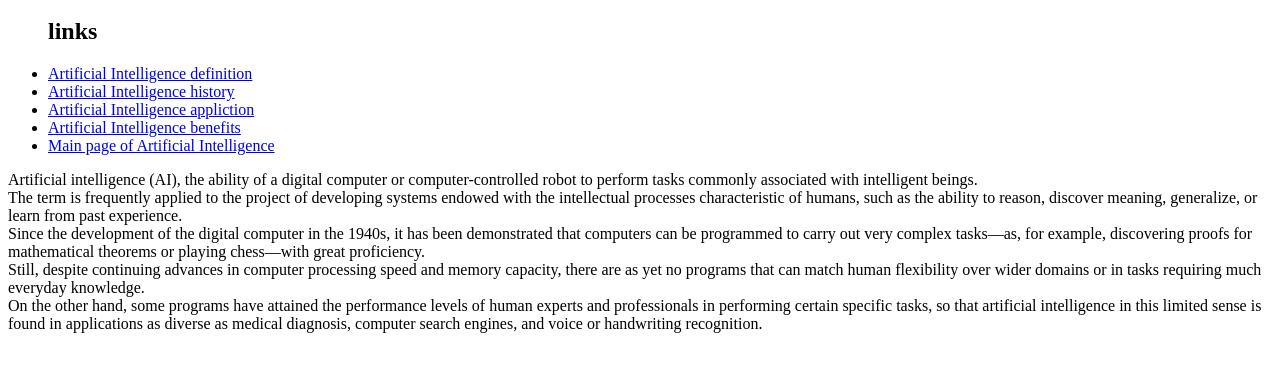
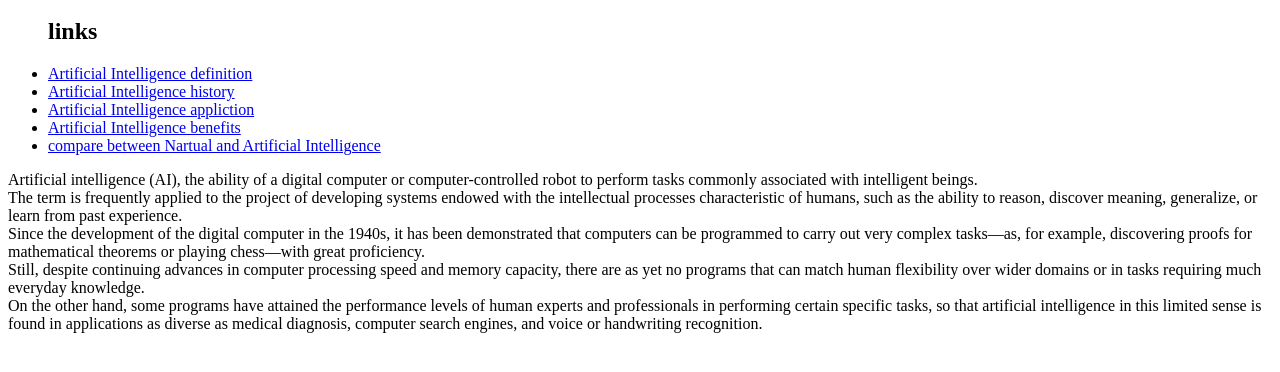
Before and after one commit to hosamazab/ece001, a plain HTML site: page Artificial Intelligence definition.html in a window 1280 px wide. Shown: the part 48-420 px from the top of the page. Drawn offline with Linux system fonts and the light colour scheme.

Commit message:
Update Artificial Intelligence definition.html

```diff
--- a/Artificial Intelligence definition.html
+++ b/Artificial Intelligence definition.html
@@ -8,7 +8,7 @@
   <li><a href="Artificial Intelligence history.html">Artificial Intelligence history</a></li>
   <li><a href="Artificial Intelligence appliction.html">Artificial Intelligence appliction</a></li>
   <li><a href="Artificial Intelligence benefits.html">Artificial Intelligence benefits</a></li>
-    <li><a href="index.html">Main page of Artificial Intelligence</a></li>
+    <li><a href="index.html">compare between Nartual and Artificial Intelligence</a></li>
 </ul>
 <p>
     Artificial intelligence (AI),
```
